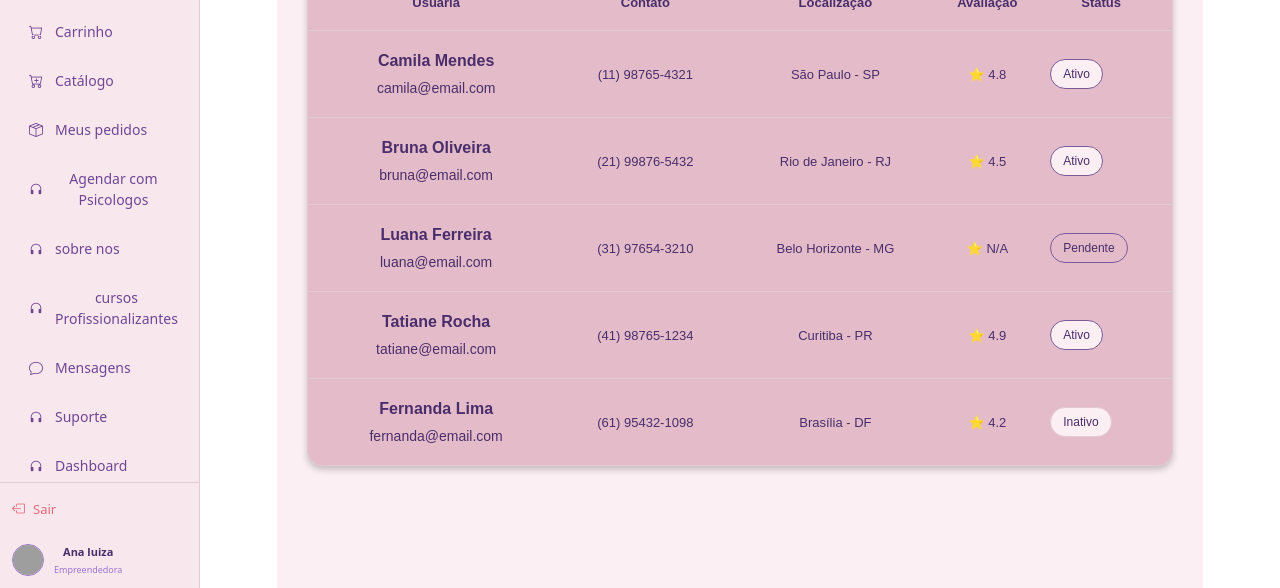
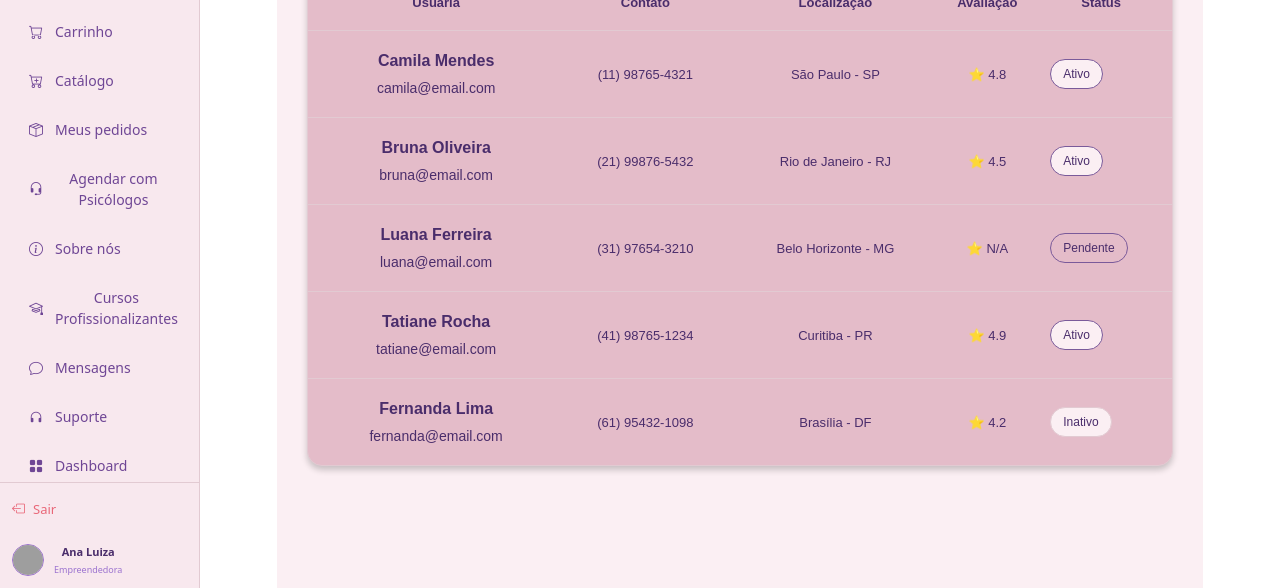
Before and after one commit to shazamdudugamer/tcc-trabalho, a React (Vite) app: page /usuarias in a window 1280 px wide. Shown: the part 212-800 px from the top of the page. Built offline with nearby package versions, Linux system fonts and the light colour scheme; grey boxes are pictures that could not be loaded.

Commit message:
Atualizar o Sidebar.jsx

```diff
--- a/src/Componentes/Sidebar.jsx
+++ b/src/Componentes/Sidebar.jsx
@@ -2,21 +2,30 @@ import styles from "./Sidebar.module.css";
 import { Link } from "react-router-dom";
 import { useState } from "react";
 
+
 function Sidebar() {
+
   const [menuAberto, setMenuAberto] = useState(false);
+
 
   const fecharMenu = () => {
     setMenuAberto(false);
   };
 
+
   return (
     <>
+
+
       <button
         className={styles.hamburguer}
         onClick={() => setMenuAberto(!menuAberto)}
       >
         <i className="bi bi-list"></i>
       </button>
+
+
+
 
       {menuAberto && (
         <div
@@ -25,114 +34,377 @@ function Sidebar() {
         ></div>
       )}
 
+
+
+
+
+
       <aside
         className={`${styles.sidebar} ${
           menuAberto ? styles.aberto : ""
         }`}
       >
+
+
+
+
+
         <section className={styles.logo}>
+
+
           <div className={styles.logoIcon}>
+
+
             <Link to="/" onClick={fecharMenu}>
+
               <img
                 src="/logoIR1.png"
                 alt="Logo Instituto Recomeçar"
               />
+
             </Link>
+
+
           </div>
 
+
+
+
           <div className={styles.logoTexto}>
+
             Instituto
-            <span>Recomeçar</span>
+
+            <span>
+              Recomeçar
+            </span>
+
+
           </div>
+
+
         </section>
 
+
+
+
+
+
+
         <nav className={styles.menu}>
+
+
           <Link to="/" onClick={fecharMenu}>
+
             <i className="bi bi-house-door"></i>
+
             Inicio
+
           </Link>
 
+
+
+
+
           <Link to="/perfil" onClick={fecharMenu}>
+
             <i className="bi bi-person-circle"></i>
+
             Perfil
+
           </Link>
 
-          <a href="#" onClick={fecharMenu}>
-            <i className="bi bi-cart"></i>
-            Carrinho
-          </a>
+
+
+
 
           <a href="#" onClick={fecharMenu}>
-            <i className="bi bi-cart-plus"></i>
-            Catálogo
-          </a>
 
-          <a href="#" onClick={fecharMenu}>
-            <i className="bi bi-box-seam"></i>
-            Meus pedidos
+            <i className="bi bi-cart"></i>
+
+            Carrinho
+
           </a>
 
 
-          <Link to="/Agenda_psicologo" onClick={fecharMenu}>
-            <i className="bi bi-headphones"></i>
-           Agendar com Psicologos
-          </Link>
-          <Link to="/Sobre_nos" onClick={fecharMenu}>
-            <i className="bi bi-headphones"></i>
-           sobre nos
-          </Link>
-            <Link to="/Parceiros" onClick={fecharMenu}>
-            <i className="bi bi-headphones"></i>
-           cursos Profissionalizantes
+
+
+
+          <a href="#" onClick={fecharMenu}>
+
+            <i className="bi bi-cart-plus"></i>
+
+            Catálogo
+
+          </a>
+
+
+
+
+
+          <a href="#" onClick={fecharMenu}>
+
+            <i className="bi bi-box-seam"></i>
+
+            Meus pedidos
+
+          </a>
+
+
+
+
+
+          <Link
+            to="/agenda-psicologo"
+            onClick={fecharMenu}
+          >
+
+            <i className="bi bi-headset"></i>
+
+            Agendar com Psicólogos
+
           </Link>
 
+
+
+
+
+          <Link
+            to="/sobre-nos"
+            onClick={fecharMenu}
+          >
+
+            <i className="bi bi-info-circle"></i>
+
+            Sobre nós
+
+          </Link>
+
+
+
+
+
+          <Link
+            to="/parceiros"
+            onClick={fecharMenu}
+          >
+
+            <i className="bi bi-mortarboard"></i>
+
+            Cursos Profissionalizantes
+
+          </Link>
+
+
+
+
+
           <a href="#" onClick={fecharMenu}>
+
             <i className="bi bi-chat"></i>
+
             Mensagens
+
           </a>
 
-          <Link to="/Suporte" onClick={fecharMenu}>
+
+
+
+
+          <Link
+            to="/suporte"
+            onClick={fecharMenu}
+          >
+
             <i className="bi bi-headphones"></i>
+
             Suporte
+
           </Link>
-            <Link to="/dashboardadm" onClick={fecharMenu}>
-            <i className="bi bi-headphones"></i>
+
+
+
+
+
+
+
+          {/* ÁREA ADMINISTRATIVA */}
+
+
+
+
+          <Link
+            to="/dashboardadm"
+            onClick={fecharMenu}
+          >
+
+            <i className="bi bi-grid-fill"></i>
+
             Dashboard
+
           </Link>
-          <Link to="/usuarias" onClick={fecharMenu}>
-  <i className="bi bi-people"></i>
-  Usuárias
-</Link>
+
+
+
+
+
+          <Link
+            to="/usuarias"
+            onClick={fecharMenu}
+          >
+
+            <i className="bi bi-people"></i>
+
+            Usuárias
+
+          </Link>
+
+
+
+
+
+          <Link
+            to="/psicologos"
+            onClick={fecharMenu}
+          >
+
+            <i className="bi bi-person-heart"></i>
+
+            Psicólogos
+
+          </Link>
+
+
+
+
+
+          <Link
+            to="/verificacoes"
+            onClick={fecharMenu}
+          >
+
+            <i className="bi bi-check-circle"></i>
+
+            Verificações
+
+          </Link>
+
+
+
+
+
+          <Link
+            to="/monitoramento-vendas"
+            onClick={fecharMenu}
+          >
+
+            <i className="bi bi-cart3"></i>
+
+            Monitoramento de Vendas
+
+          </Link>
+
+
+
+
+
+          <Link
+            to="/relatorios"
+            onClick={fecharMenu}
+          >
+
+            <i className="bi bi-bar-chart"></i>
+
+            Relatórios
+
+          </Link>
+
+
+
+
+
+          <Link
+            to="/configuracoes"
+            onClick={fecharMenu}
+          >
+
+            <i className="bi bi-gear"></i>
+
+            Configurações
+
+          </Link>
+
+
 
         </nav>
 
+
+
+
+
+
+
         <section className={styles.rodapeSidebar}>
+
+
           <button className={styles.botaoSair}>
+
             <i className="bi bi-box-arrow-left"></i>
+
             Sair
+
           </button>
 
+
+
+
+
           <div className={styles.usuario}>
+
+
             <img
               src="/ana.jpg"
-              alt="Ana Paula"
+              alt="Ana Luiza"
               className={styles.fotoUsuario}
             />
 
+
+
             <div className={styles.dadosUsuario}>
+
+
               <span className={styles.nomeUsuario}>
-                Ana luiza
+                Ana Luiza
               </span>
+
+
 
               <span className={styles.tipoUsuario}>
                 Empreendedora
               </span>
+
+
+
             </div>
+
+
+
           </div>
+
+
+
         </section>
+
+
+
+
+
       </aside>
+
+
     </>
   );
+
 }
 
+
 export default Sidebar;
```
